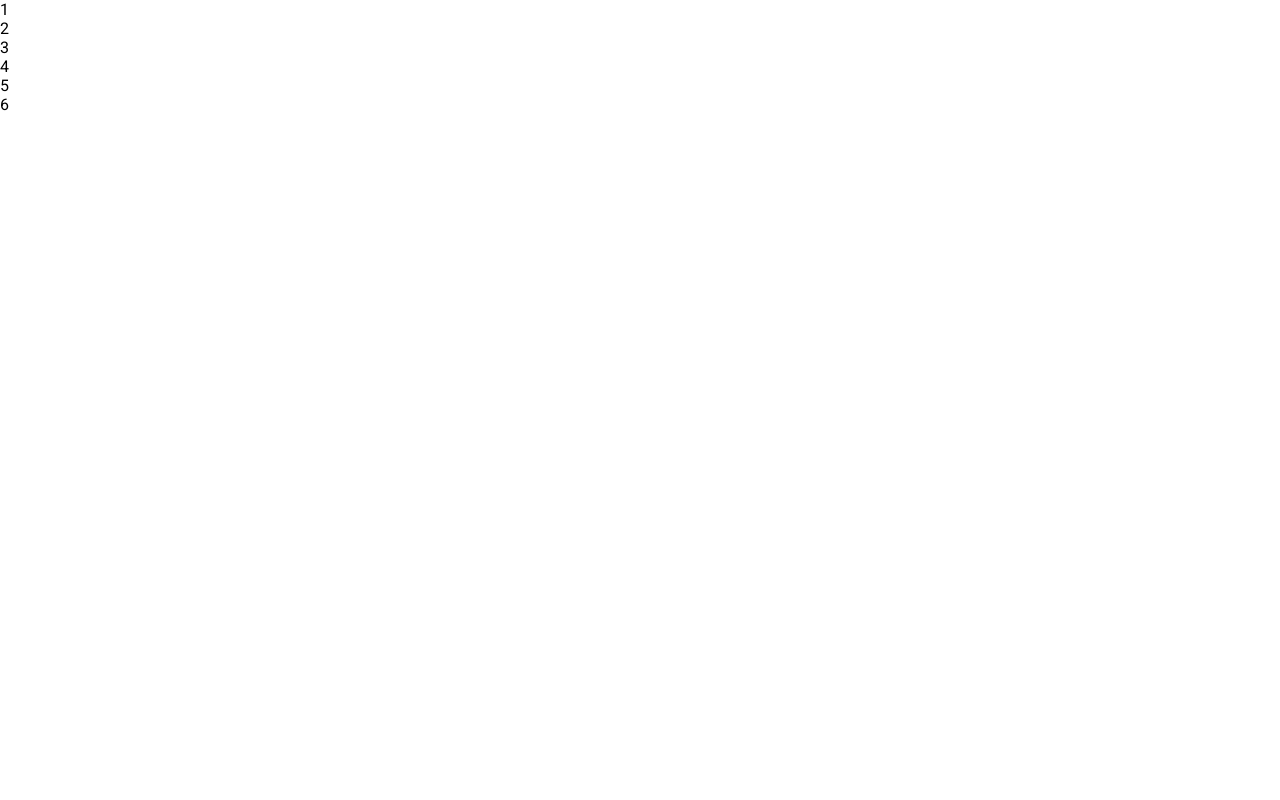
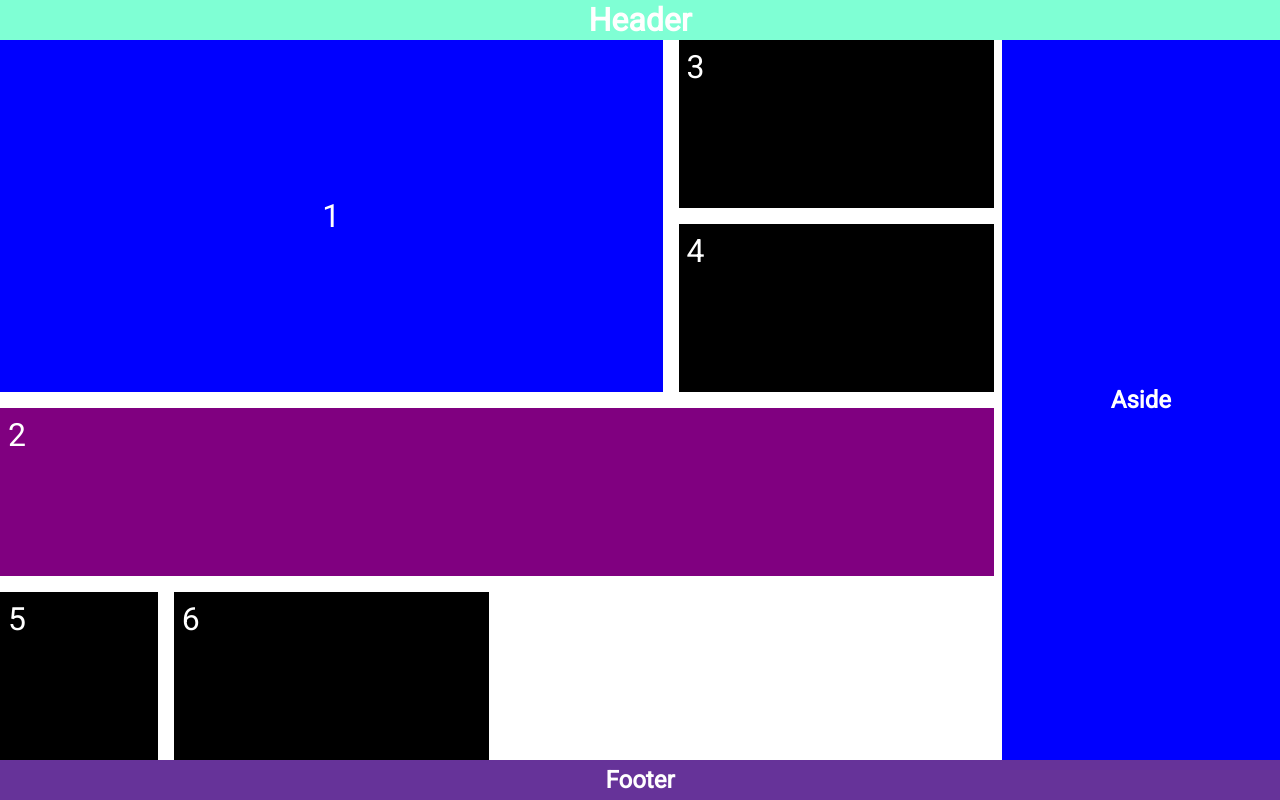
Before and after one commit to wamaedev/CSS-Ref, a plain HTML site: page 14_LESSON/index.html in a window 1280 px wide. Drawn offline with Linux system fonts and the light colour scheme.

Commit message:
Implement CSS Grid layout for lesson 14; add header, sidebar, and footer to HTML structure and created lesson 15 and added html files and css folder and file.

```diff
--- a/14_LESSON/css/style.css
+++ b/14_LESSON/css/style.css
@@ -9,4 +9,68 @@
 body {
   font-family: 'Roboto', sans-serif;
   min-height: 100vh;
+
+  display: grid;
+  grid-template-columns: repeat(9, 1fr);
+  grid-template-rows: 40px auto 40px;
+  grid-template-areas:
+  "hd hd hd hd hd hd hd hd hd"
+  "mn mn mn mn mn mn mn sb sb"
+  "ft ft ft ft ft ft ft ft ft"
+  ;
+  column-gap: 0.5rem;
 }
+
+.el {
+  background-color: rebeccapurple;
+  color: #fff;
+  display: grid;
+  place-content: center;
+}
+
+.header {
+  grid-area: hd;
+  background-color: aquamarine;
+}
+
+.sidebar {
+  grid-area: sb;
+  background-color: #00f;
+}
+
+.footer {
+  grid-area: ft;
+}
+
+.container {
+  grid-area: mn;
+  min-height: 400px;
+  display: grid;
+  grid-template-columns: repeat(2, 1fr 2fr);
+  grid-auto-rows: minmax(150px, auto);
+  gap: 1rem;
+}
+
+.box {
+  background-color: #000;
+  color: #fff;
+  font-size: 2rem;
+  padding: 0.5rem;
+}
+
+.box:first-child {
+  background-color: blue;
+  grid-column: 1 / 4;
+  grid-row: 1/ 3;
+
+  display: grid;
+  /* align-content: center;
+  justify-content: center; */
+  place-content: center;
+}
+
+.box:nth-child(2) {
+  background-color: purple;
+  grid-column: 1 / 5;
+  grid-row: 3 / 4;
+}
--- a/14_LESSON/index.html
+++ b/14_LESSON/index.html
@@ -9,6 +9,7 @@
   </head>
 
   <body>
+    <header class="header el"><h1>Header</h1></header>
     <main class="container">
       <div class="box">1</div>
       <div class="box">2</div>
@@ -17,6 +18,8 @@
       <div class="box">5</div>
       <div class="box">6</div>
     </main>
+    <aside class="sidebar el"><h2>Aside</h2></aside>
+    <footer class="footer el"><h2>Footer</h2></footer>
   </body>
 
 </html>
```
Also changed, not shown: 15_LESSON/css/style.css (added), 15_LESSON/index.html (added).
